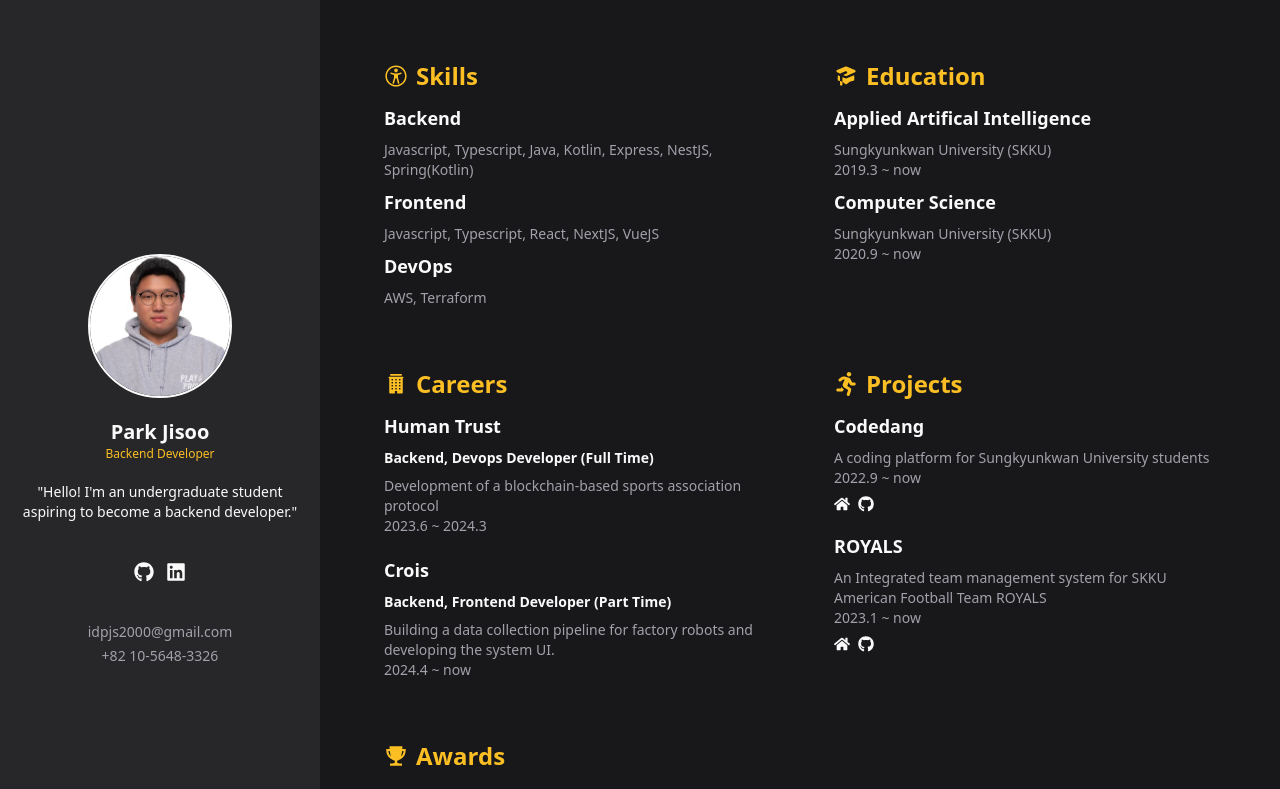
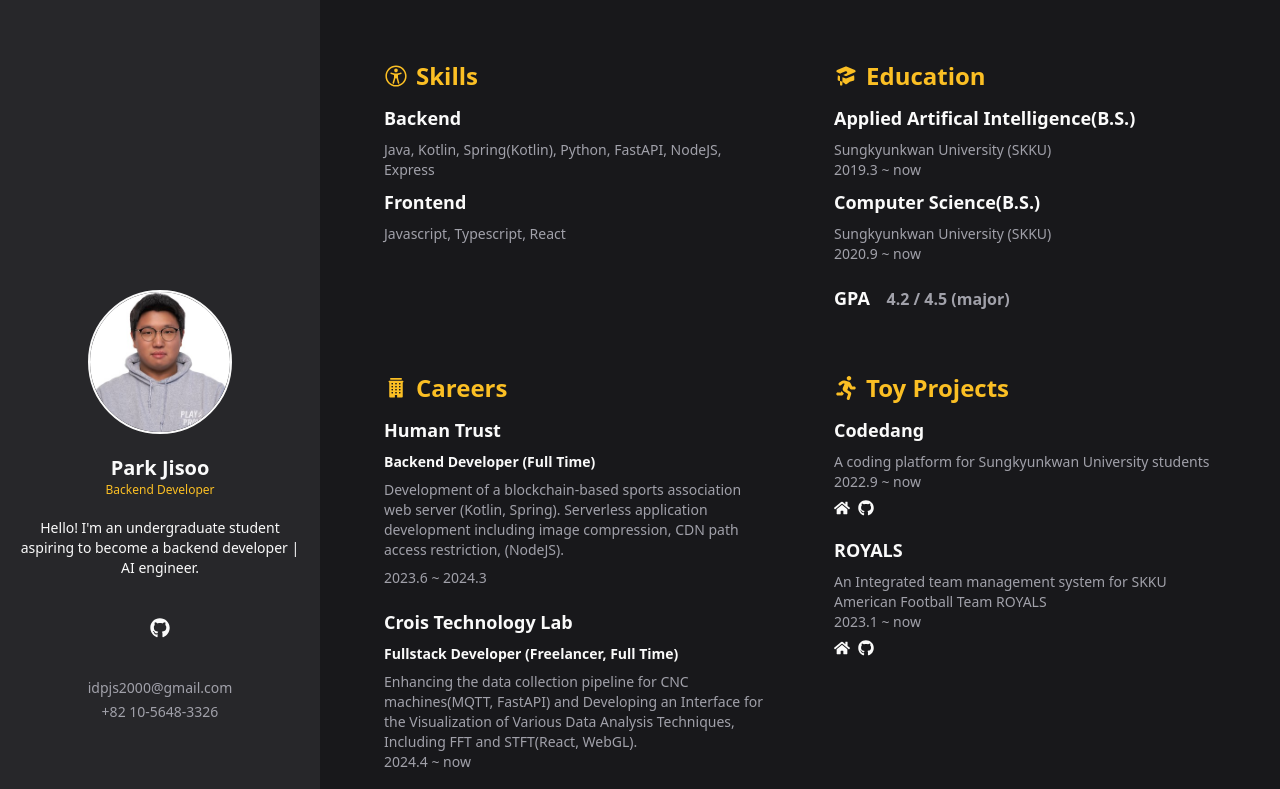
Before and after one commit to jspark2000/jspark2000.github.io, a React (Create React App) app: page / in a window 1280 px wide. Shown: the top 789 px of the page. Built offline with nearby package versions, Linux system fonts and the light colour scheme; the HTML template or start-up script is replaced by a standard one.

Commit message:
fix: update profile

```diff
--- a/src/sections/Career.jsx
+++ b/src/sections/Career.jsx
@@ -11,21 +11,25 @@ export default function CareerSection() {
         <div className="mt-3 flex flex-col space-y-2">
           <h3 className="text-lg font-semibold text-zinc-50">Human Trust</h3>
           <p className="text-sm font-semibold text-zinc-50">
-            Backend, Devops Developer (Full Time)
+            Backend Developer (Full Time)
           </p>
           <p className="text-sm text-zinc-400">
-            Development of a blockchain-based sports association protocol
-            <br />
-            2023.6 ~ 2024.3
+            Development of a blockchain-based sports association web server
+            (Kotlin, Spring). Serverless application development including image
+            compression, CDN path access restriction, (NodeJS).
           </p>
-
-          <h3 className="pt-3 text-lg font-semibold text-zinc-50">Crois</h3>
+          <p className="text-sm text-zinc-400">2023.6 ~ 2024.3</p>
+          <h3 className="pt-3 text-lg font-semibold text-zinc-50">
+            Crois Technology Lab
+          </h3>
           <p className="text-sm font-semibold text-zinc-50">
-            Backend, Frontend Developer (Part Time)
+            Fullstack Developer (Freelancer, Full Time)
           </p>
           <p className="text-sm text-zinc-400">
-            Building a data collection pipeline for factory robots and
-            developing the system UI.
+            Enhancing the data collection pipeline for CNC machines(MQTT,
+            FastAPI) and Developing an Interface for the Visualization of
+            Various Data Analysis Techniques, Including FFT and STFT(React,
+            WebGL).
             <br />
             2024.4 ~ now
           </p>
--- a/src/sections/Contact.jsx
+++ b/src/sections/Contact.jsx
@@ -13,7 +13,7 @@ export default function AwardsSection() {
             National Best Manager
           </h3>
           <p className="text-sm text-zinc-400">
-            Korean American Football Association
+            Korea American Football Association
             <br />
             2022.11
           </p>
--- a/src/sections/Education.jsx
+++ b/src/sections/Education.jsx
@@ -10,20 +10,25 @@ export default function EducationSection() {
         </div>
         <div className="mt-3 flex flex-col space-y-2">
           <h3 className="text-lg font-semibold text-zinc-50">
-            Applied Artifical Intelligence
+            Applied Artifical Intelligence(B.S.)
           </h3>
           <p className="text-sm text-zinc-400">
             Sungkyunkwan University (SKKU) <br />
             2019.3 ~ now
           </p>
-
           <h3 className="text-lg font-semibold text-zinc-50">
-            Computer Science
+            Computer Science(B.S.)
           </h3>
           <p className="text-sm text-zinc-400">
             Sungkyunkwan University (SKKU) <br />
             2020.9 ~ now
           </p>
+          <h3 className="pt-3 text-lg font-semibold text-zinc-50">
+            GPA{' '}
+            <span className="ml-3 text-base text-zinc-400">
+              4.2 / 4.5 (major)
+            </span>
+          </h3>
         </div>
       </div>
     </section>
--- a/src/sections/Introduction.jsx
+++ b/src/sections/Introduction.jsx
@@ -10,7 +10,7 @@ export default function IntroductionSection() {
         </div>
         <p className="mt-5 px-5 text-base text-zinc-50">
           Hello! I'm an undergraduate student aspiring to become a backend
-          developer.
+          developer | AI engineer.
         </p>
       </div>
     </section>
--- a/src/sections/Profile.jsx
+++ b/src/sections/Profile.jsx
@@ -10,14 +10,14 @@ export default function ProfileSection() {
       />
       <h2 className="text-xl font-bold text-zinc-50">Park Jisoo</h2>
       <p className="text-xs font-light text-amber-400">Backend Developer</p>
-      <p className="mt-5 text-center text-sm font-normal text-zinc-50">
-        "Hello! I'm an undergraduate student
-        <br />
-        aspiring to become a backend developer."
+      <p className="mt-5 px-5 text-center text-sm font-normal text-zinc-50">
+        Hello! I'm an undergraduate student aspiring to become a backend
+        developer | AI engineer.
       </p>
       <div className="mt-8 flex flex-row space-x-3 text-zinc-50 sm:mt-10">
-        <FaGithub className="h-5 w-5" />
-        <FaLinkedin className="h-5 w-5" />
+        <a href="https://github.com/jspark2000">
+          <FaGithub className="h-5 w-5" />
+        </a>
       </div>
       <div className="mt-8 flex flex-col space-y-1 text-center sm:mt-10">
         <p className="text-sm text-zinc-400">idpjs2000@gmail.com</p>
--- a/src/sections/Project.jsx
+++ b/src/sections/Project.jsx
@@ -6,7 +6,7 @@ export default function ProjectSection() {
       <div className="flex flex-col rounded-md py-5 sm:px-6">
         <div className="flex flex-row items-center space-x-2">
           <FaRunning className="h-6 w-6 text-amber-400" />
-          <h2 className="text-2xl font-bold text-amber-400">Projects</h2>
+          <h2 className="text-2xl font-bold text-amber-400">Toy Projects</h2>
         </div>
         <div className="mt-3 flex flex-col space-y-2">
           <h3 className="text-lg font-semibold text-zinc-50">Codedang</h3>
--- a/src/sections/Skills.jsx
+++ b/src/sections/Skills.jsx
@@ -11,17 +11,10 @@ export default function SkillsSection() {
         <div className="mt-3 flex flex-col space-y-2">
           <h3 className="text-lg font-semibold text-zinc-50">Backend</h3>
           <p className="text-sm text-zinc-400">
-            Javascript, Typescript, Java, Kotlin, Express, NestJS,
-            Spring(Kotlin)
+            Java, Kotlin, Spring(Kotlin), Python, FastAPI, NodeJS, Express
           </p>
-
           <h3 className="text-lg font-semibold text-zinc-50">Frontend</h3>
-          <p className="text-sm text-zinc-400">
-            Javascript, Typescript, React, NextJS, VueJS
-          </p>
-
-          <h3 className="text-lg font-semibold text-zinc-50">DevOps</h3>
-          <p className="text-sm text-zinc-400">AWS, Terraform</p>
+          <p className="text-sm text-zinc-400">Javascript, Typescript, React</p>
         </div>
       </div>
     </section>
```
